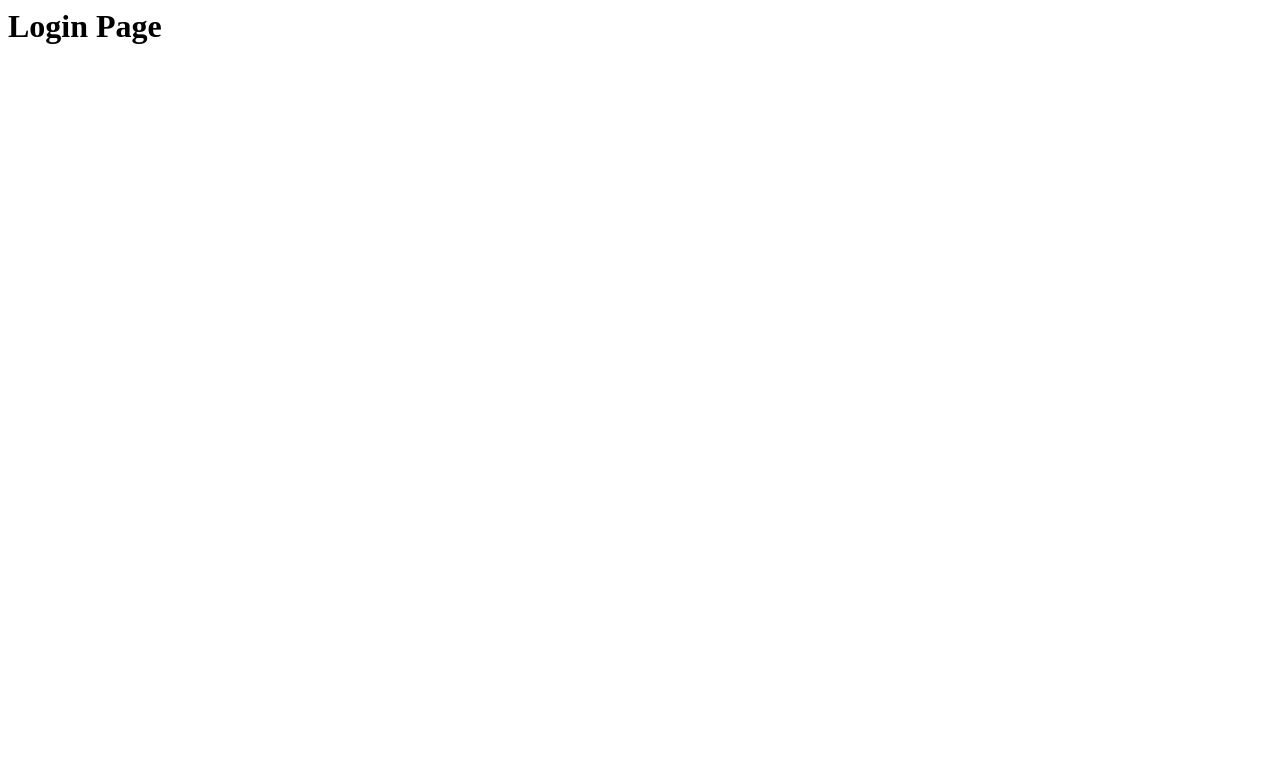
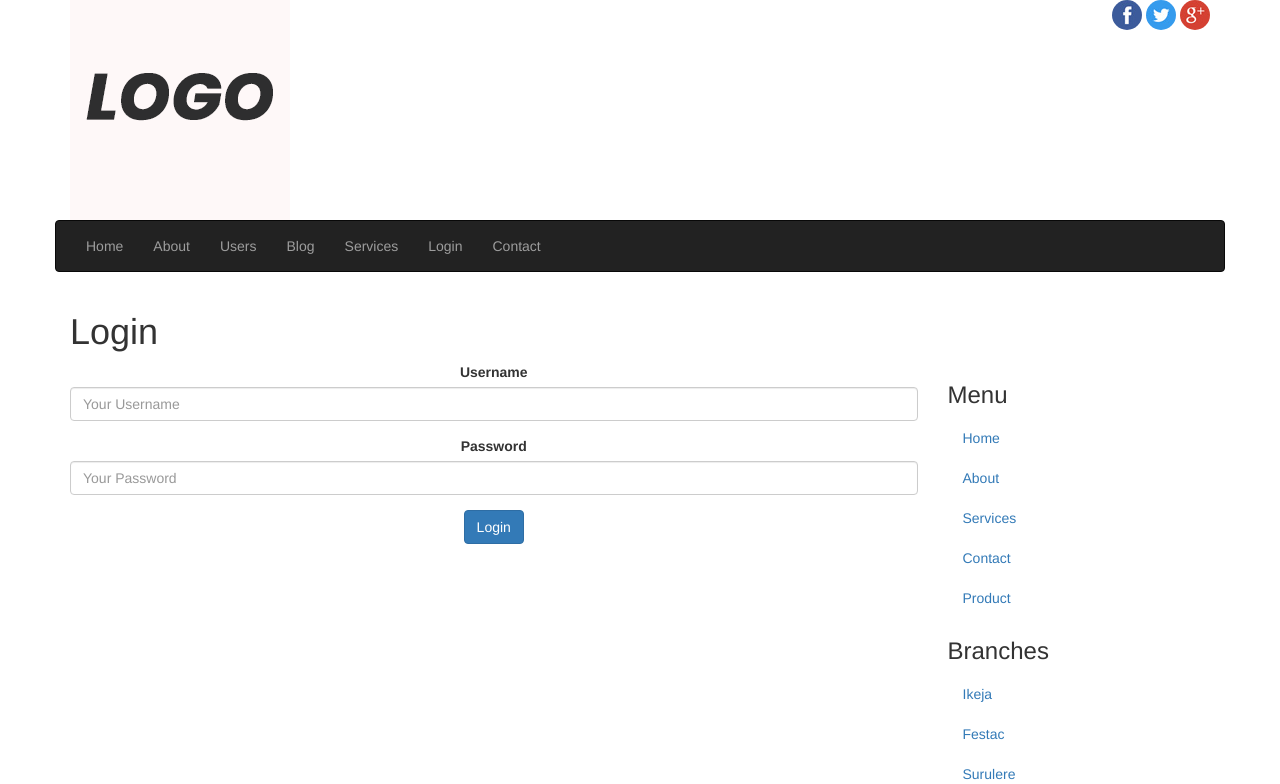
Before and after one commit to Benwaz78/thirdquarter_std, a Django app: page /dashboard/ in a window 1280 px wide. Before the commit the part shown is almost empty. Shown: the top 784 px of the page. Before the commit the page ends 44 px from the top, so only its background shows below. Run offline with Django 3.2, Linux system fonts and the light colour scheme; some libraries are stand-ins or nearby versions.

Commit message:
My commit

```diff
--- a/backend/urls.py
+++ b/backend/urls.py
@@ -4,7 +4,7 @@ from backend import views
 app_name='backend'
 
 urlpatterns = [
-    path('', views.login, name='login'),
+    path('', views.login_view, name='login_view'),
     path('backoffice/', views.dashboard, name='dashboard'),
     path('register-page/', views.register, name='register'),
     path('add-category/', views.categroy_form, name='categroy_form'),
--- a/backend/views.py
+++ b/backend/views.py
@@ -1,5 +1,7 @@
-from django.shortcuts import render
+from django.shortcuts import render, redirect
 from django.http import HttpResponse
+
+from django.contrib.auth import login, logout, authenticate
 
 from backend.forms import *
 
@@ -32,5 +34,15 @@ def post_form(request):
 def dashboard(request):
     return render(request, 'backend/index.html')
 
-def login(request):
-    return HttpResponse('<h1>Login Page</h1>')
+def login_view(request):
+    if request.method == 'POST':
+        username = request.POST.get('username')
+        password = request.POST.get('password')
+        user = authenticate(request, username=username, password=password)
+
+        if user is not None:
+            login(request, user)
+            return redirect('backend:index')
+        else:
+            messages.error(request, 'Username and Password do not match')
+    return render(request, 'frontend/login.html')
--- a/frontend/urls.py
+++ b/frontend/urls.py
@@ -9,5 +9,4 @@ urlpatterns = [
     path('single-page/<int:post_id>', views.single_blog, name='single_blog'),
     path('blog', views.blog, name='blog'),
     path('contact-page/', views.contact, name='contact'),
-    path('login-page/', views.login_view, name='login_view')
 ]
--- a/frontend/views.py
+++ b/frontend/views.py
@@ -37,8 +37,6 @@ def single_blog(request, post_id):
         return render(request, 'frontend/404.html')
     return render(request, 'frontend/single-blog.html', {'detail':single})
 
-def login_view(request):
-    return render(request, 'frontend/login.html')
 
 def contact(request):
     return render(request, 'frontend/contact.html')
--- a/templates/frontend/base.html
+++ b/templates/frontend/base.html
@@ -67,7 +67,7 @@
                 <li><a href="users.html">Users</a></li>
                 <li {% if request.path == Blog %} class="active" {% endif %}><a href="{% url 'frontend:blog' %}">Blog</a></li>
                 <li {% if request.path == Service %} class="active" {% endif %}><a href="{% url 'frontend:service' %}">Services</a></li>
-                <li {% if request.path == Login %} class="active" {% endif %}><a href="{% url 'frontend:login_view' %}">Login</a></li>
+                <li {% if request.path == Login %} class="active" {% endif %}><a href="{% url 'backend:login_view' %}">Login</a></li>
                 <li {% if request.path == Contact %} class="active" {% endif %}><a href="{% url 'frontend:contact' %}">Contact</a></li>
               </ul>
             </div>
```
